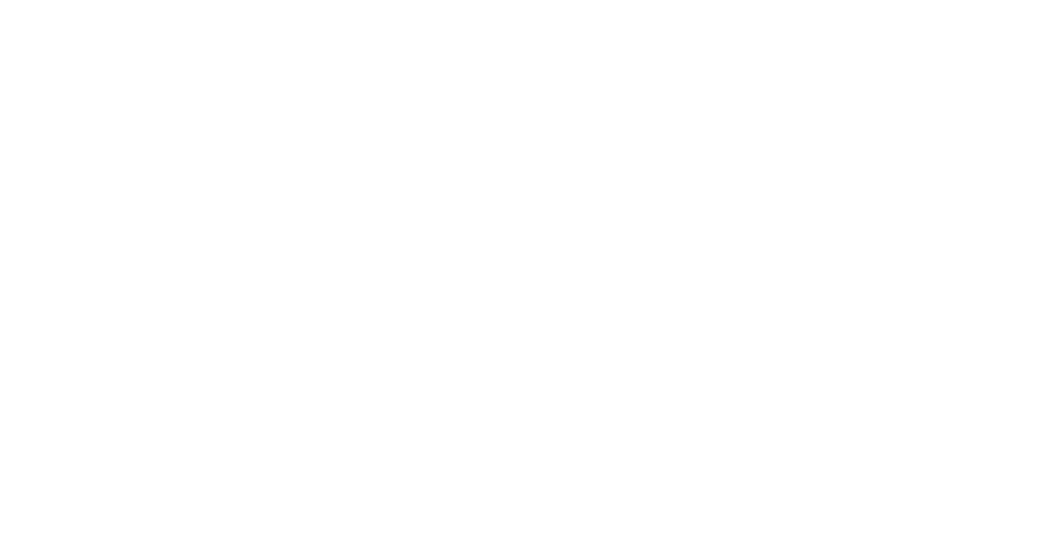
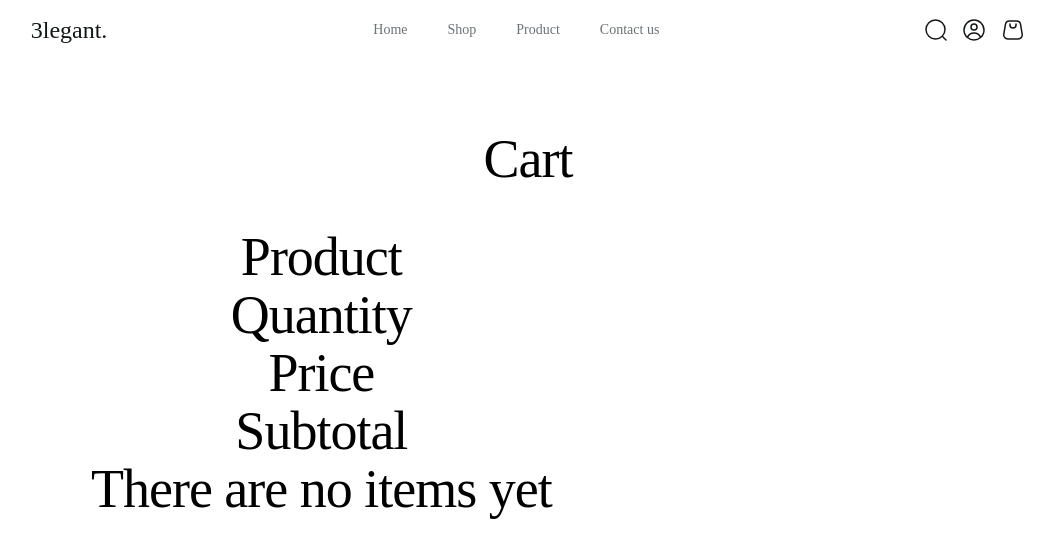
Before and after one commit to AndreyChernyshev555/3legant_site_vuejs, a Vue app in the folder frontend/: page /cart in a window 1280 px wide. Before the commit this address had no page. Shown: the top 558 px of the page, without its empty margins (112-1166 px from the left). Built offline with nearby package versions, Linux system fonts and the light colour scheme.

Commit message:
Attempt to implement cart component with logic

```diff
--- a/frontend/package.json
+++ b/frontend/package.json
@@ -18,7 +18,8 @@
     "sass": "^1.77.8",
     "sass-loader": "^16.0.1",
     "vue": "^3.4.29",
-    "vue-router": "^4.3.3"
+    "vue-router": "^4.3.3",
+    "vuex": "^4.1.0"
   },
   "devDependencies": {
     "@rushstack/eslint-patch": "^1.8.0",
--- /dev/null
+++ b/frontend/src/components/Cart.vue
@@ -0,0 +1,57 @@
+<script setup lang="ts">
+import Head from './Head.vue'
+import CartGoods from './CartComps/CartGoods.vue'
+import FooterComp from './FooterComp.vue'
+</script>
+
+<template>
+  <div>
+    <Head />
+    <div className="cart">
+      <div className="cart-text">Cart</div>
+      <div className="cart-content">
+        <CartGoods />
+      </div>
+    </div>
+    <Footer />
+  </div>
+</template>
+
+<style lang="scss" scoped>
+.cart {
+  font-family: Poppins;
+  font-size: 54px;
+  font-weight: 500;
+  line-height: 58px;
+  letter-spacing: -1px;
+  text-align: center;
+  width: 77.8%;
+  margin: 0 11.1% 0 11.1%;
+}
+.cart-text {
+  padding: 7% 14% 4% 14%;
+}
+.cart-content {
+  display: grid;
+  grid-template-columns: 3fr 2fr;
+  grid-template-rows: 1fr;
+  grid-gap: 2.5%;
+  align-items: start;
+  height: fit-content;
+  margin-bottom: 5%;
+}
+
+@media screen and (max-width: 480px) {
+  .cart {
+    font-family: Poppins;
+    font-size: 40px;
+    font-weight: 500;
+    line-height: 44px;
+    letter-spacing: -0.4px;
+  }
+  .cart-content {
+    display: flex;
+    flex-direction: column;
+  }
+}
+</style>
--- /dev/null
+++ b/frontend/src/components/CartComps/CartGoods.vue
@@ -0,0 +1,32 @@
+<script setup lang="ts">
+import { useStore } from 'vuex'
+import type { goods } from '../NewArrivalsItem.vue'
+import CartGoodsItem from './CartGoodsItem.vue'
+const store = useStore()
+const cartItems: goods[] = store.state.goodsCart
+console.log(cartItems)
+</script>
+
+<template>
+  <div
+    className="cart-goods"
+    :style="{ gridTemplateRows: `1fr repeat(${cartItems.length * 3}, 1fr)` }"
+  >
+    <div className="cart-goods_col-main">Product</div>
+    <div className="cart-goods_col-name">Quantity</div>
+    <div className="cart-goods_col-name">Price</div>
+    <div className="cart-goods_col-name">Subtotal</div>
+    <CartGoodsItem v-for="i in cartItems.length" :key="i" :cartItem="cartItems[i - 1]" />
+    <div
+      className="cart-goods_empty"
+      :style="{
+        gridColumn: 'span 4'
+      }"
+      v-if="cartItems.length == 0"
+    >
+      There are no items yet
+    </div>
+  </div>
+</template>
+
+<style lang="scss" scoped></style>
--- /dev/null
+++ b/frontend/src/components/CartComps/CartGoodsItem.vue
@@ -0,0 +1,70 @@
+<script setup lang="ts">
+import type { goods } from '../NewArrivalsItem.vue'
+import { useStore } from 'vuex'
+
+interface Props {
+  cartItem: goods
+}
+
+const props = defineProps<Props>()
+const store = useStore()
+</script>
+
+<template>
+  <div>
+    <div className="cart-goods_item">
+      <div
+        className="cart-goods_item-img"
+        :style="{
+          background: `url(${cartItem.path})`,
+          backgroundPosition: 'center',
+          backgroundSize: 'contain',
+          backgroundRepeat: 'no-repeat'
+        }"
+      ></div>
+      <div className="cart-goods_item-text">
+        <div className="cart-goods_item-name">{{ cartItem.title }}</div>
+        <div className="cart-goods_item-color">Color: default</div>
+        <div
+          className="cart-goods_item-remove"
+          @click="
+            () => {
+              store.dispatch('removeGoods', cartItem)
+            }
+          "
+        >
+          ✕ Remove
+        </div>
+      </div>
+    </div>
+    <div className="cart-goods_item-quantity">
+      <div
+        className="cart-goods_item-button"
+        @click="
+          () => {
+            store.dispatch('decrementGoods', cartItem)
+          }
+        "
+      >
+        -
+      </div>
+      <div className="cart-goods_item-quantity-value">{{ cartItem.amount }}</div>
+      <div
+        className="cart-goods_item-button"
+        @click="
+          () => {
+            store.dispatch('addGoods', cartItem)
+          }
+        "
+      >
+        +
+      </div>
+    </div>
+    <div className="cart-goods_item-price">{{ cartItem.price }}</div>
+    <div className="cart-goods_item-subtotal">
+      {{ `$${(Number(cartItem.price.slice(1)) * cartItem.amount).toFixed(2)}` }}
+    </div>
+  </div>
+</template>
+
+<style lang="scss" scoped></style>
--- a/frontend/src/components/Head.vue
+++ b/frontend/src/components/Head.vue
@@ -1,4 +1,8 @@
-<script setup lang="ts"></script>
+<script setup lang="ts">
+import { useRouter, useRoute } from 'vue-router'
+const router = useRouter()
+const route = useRoute()
+</script>
 
 <template>
   <div className="head">
@@ -7,7 +11,7 @@
       3legant.
     </div>
     <div className="head_section-block">
-      <span className="head_section">Home</span>
+      <span className="head_section" @click="router.push({name: 'home1'})">Home</span>
       <span className="head_section">Shop</span>
       <span className="head_section">Product</span>
       <span className="head_section">Contact us</span>
@@ -16,7 +20,11 @@
       <img className="head_button" src="../img/icons/search.svg" />
       <img className="head_button" src="../img/icons/user.svg" />
       <div className="head_cart">
-        <img className="head_button" src="../img/icons/cart.svg" />
+        <img
+          className="head_button"
+          src="../img/icons/cart.svg"
+          @click="router.push({ name: 'cart' })"
+        />
       </div>
     </div>
   </div>
--- a/frontend/src/components/NewArrivals.vue
+++ b/frontend/src/components/NewArrivals.vue
@@ -1,9 +1,9 @@
 <script setup lang="ts">
 import NewArrivalsItem from './NewArrivalsItem.vue'
-import type { arrival } from './NewArrivalsItem.vue'
+import type { goods } from './NewArrivalsItem.vue'
 
 interface Props {
-  itemList: arrival[]
+  itemList: goods[]
   wrap: string
   header: string
 }
--- a/frontend/src/components/NewArrivalsItem.vue
+++ b/frontend/src/components/NewArrivalsItem.vue
@@ -1,5 +1,7 @@
 <script setup lang="ts">
-export interface arrival {
+import { ref } from 'vue'
+import { useStore } from 'vuex'
+export interface goods {
   path: string
   rating: number
   title: string
@@ -8,15 +10,20 @@
   discount?: string
 }
 
-const props = defineProps<arrival>()
+const props = defineProps<goods>()
+const isHovered = ref(false)
+const handleHover = () => {
+  isHovered.value = !isHovered.value
+}
+const store = useStore()
 </script>
 
 <template>
   <div className="new-arrivals_goods-item">
     <div
       className="new-arrivals_img"
-      onMouseEnter="{handleHover}"
-      onMouseLeave="{handleHover}"
+      @mouseenter="handleHover"
+      @mouseleave="handleHover"
       :style="{
         backgroundImage: `url(${path})`,
         backgroundSize: 'contain',
@@ -27,7 +34,13 @@
         <div className="new-arrivals_new">NEW</div>
         <div className="new-arrivals_discount" v-if="discount">{{ discount }}</div>
       </div>
-      <div className="new-arrivals_add-button">Add to cart</div>
+      <div
+        className="new-arrivals_add-button"
+        :style="{ opacity: isHovered ? 1 : 0 }"
+        @click="store.dispatch('addGoods', props)"
+      >
+        Add to cart
+      </div>
     </div>
     <div className="new-arrivals_description">
       <span className="new-arrivals_rating">
@@ -67,7 +80,7 @@
   font-size: 16px;
   font-weight: 700;
   line-height: 16px;
-  width: 11.1vw;
+  width: 14vw;
   height: 16vw;
 }
 
--- a/frontend/src/components/Slider.vue
+++ b/frontend/src/components/Slider.vue
@@ -16,6 +16,7 @@
   if (currImg.value < imageList.length - 1) currImg.value++
   else currImg.value = 0
 }
+let timerId = setInterval(() => handleRightClick(), 3000)
 </script>
 
 <template>
@@ -39,7 +40,7 @@
           backgroundRepeat: 'no-repeat',
           backgroundPosition: '64%',
           width: '60vw',
-          height: '25vw'
+          height: '29vw'
         }"
       />
     </div>
@@ -54,7 +55,7 @@
         class="slide_indicator-item"
         v-for="n in imageList.length"
         :key="n"
-        :class="{ 'slide_indicator-item__light': (n-1) == currImg }"
+        :class="{ 'slide_indicator-item__light': n - 1 == currImg }"
       ></div>
     </div>
   </div>
@@ -99,8 +100,8 @@
   position: absolute;
   border-radius: 50%;
   background-color: $info-background;
-  width: 3vw;
-  height: 3vw;
+  width: 2.5vw;
+  height: 2.5vw;
   top: 45.275%;
 }
 .slide_button-left {
--- a/frontend/src/main.ts
+++ b/frontend/src/main.ts
@@ -1,9 +1,11 @@
 import { createApp } from 'vue'
 import { createRouter, createWebHistory } from 'vue-router'
+import { createStore } from 'vuex'
+import type { goods } from './components/NewArrivalsItem.vue'
 import App from './App.vue'
 import Login from './components/Login.vue'
 import HomePage01 from './components/HomePage01.vue'
-
+import Cart from './components/Cart.vue'
 const app = createApp(App)
 const router = createRouter({
   routes: [
@@ -16,10 +18,88 @@
       path: '/home1',
       name: 'home1',
       component: HomePage01
+    },
+    {
+      path: '/cart',
+      name: 'cart',
+      component: Cart
     }
   ],
   history: createWebHistory()
 })
+const store = createStore({
+  state() {
+    const stateItem: { goodsCart: goods[] } = { goodsCart: [] }
+    return stateItem
+  },
+  mutations: {
+    GOODS_ADD: (state, item) => {
+      let copyState: goods[] = []
+      let flag = false
+      for (let i = 0; i < state.goodsCart.length; i++) {
+        if (state.goodsCart[i].title == item.title) {
+          flag = true
+        }
+      }
+      if (flag) {
+        for (let i = 0; i < state.goodsCart.length; i++) {
+          let temp: goods = { ...state.goodsCart[i] }
+          if (state.goodsCart[i].title == item.title) temp.amount += 1
+          copyState.push(temp)
+        }
+        return copyState
+      } else {
+        return [
+          ...state.goodsCart,
+          {
+            title: item.title,
+            price: item.price,
+            path: item.path,
+            amount: 1
+          }
+        ]
+      }
+    },
+    GOODS_REMOVE: (state, item) => {
+      let copyState: goods[] = []
+      for (let i = 0; i < state.goodsCart.length; i++) {
+        if (state.goodsCart[i].title == item.title) continue
+        let temp: goods = { ...state.goodsCart[i] }
+        Object.assign(temp, state.goodsCart[i])
+        copyState.push(temp)
+      }
+      return copyState
+    },
+    GOODS_DECREMENT: (state, item) => {
+      let copyState: goods[] = []
+      for (let i = 0; i < state.goodsCart.length; i++) {
+        for (let i = 0; i < state.goodsCart.length; i++) {
+          let temp: goods = { ...state.goodsCart[i] }
+          if (state.goodsCart[i].title == item.title)
+            if (state.goodsCart[i].amount > 1) temp.amount -= 1
+          copyState.push(temp)
+        }
+        return copyState
+      }
+      return copyState
+    }
+  },
+  getters: {
+    // ...
+  },
+  actions: {
+    addGoods(context, item) {
+      context.commit('GOODS_ADD', item)
+    },
+    removeGoods(context, item) {
+      context.commit('GOODS_REMOVE', item)
+    },
+    decrementGoods(context, item) {
+      context.commit('GOODS_DECREMENT', item)
+    }
+  }
+})
 
 app.use(router)
+app.use(store)
 app.mount('#app')
```
Also changed, not shown: frontend/src/components/Collection.vue (+10 -10 lines), frontend/src/components/HomePage01.vue (+13 -8 lines), 1 other file (tests, documents, lock files or other folders).
